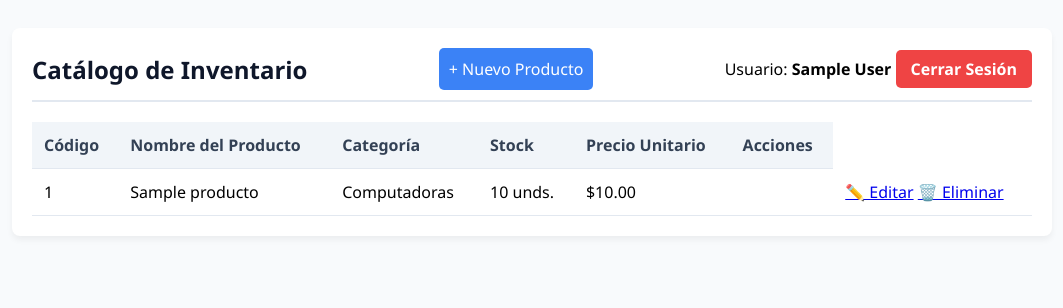
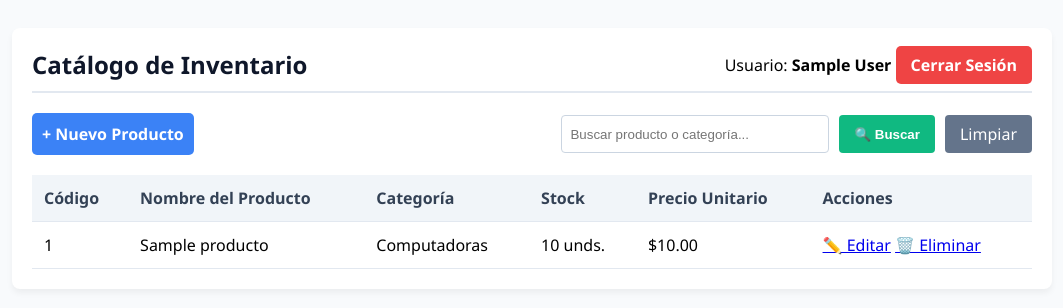
Before and after one commit to RAHAB-BELTRAN-67/sistema_inventario_ventas, a PHP site: page /inventario.php in a window 1280 px wide. Shown: the top 308 px of the page, without its empty margins (108-1171 px from the left). Run offline with PHP 8.4, Linux system fonts and the light colour scheme; the visitor is signed in with stand-in values (Sample User, id 1); data comes from the database, SQL or seed files in the repository; tables that the repository leaves empty hold one stand-in row (values such as "Sample post").

Commit message:
Cierre de Módulo:Agregando buscador en tiempo real usando LIKE y GET

```diff
--- a/inventario.php
+++ b/inventario.php
@@ -9,16 +9,31 @@ exit();
 // 2. Incluir el puente de conexión a la base de datos
 require_once 'conexion.php';
 
-// 3. Preparar la consulta SQL relacional (Guía 11)
-// Usamos INNER JOIN para mostrar el nombre de la categoría, no su ID numérico
+// 3. Verificamos si el usuario envió algo por la barra de búsqueda
+$busqueda = isset($_GET['buscar']) ? $_GET['buscar'] : '';
+
+if ($busqueda != '') {
+    // Si hay búsqueda, preparamos la consulta con LIKE para nombre o categoría
+    $sql = "SELECT p.id, p.nombre_producto, c.nombre_categoria, p.stock, p.precio
+            FROM productos p
+            INNER JOIN categorias c ON p.categoria_id = c.id
+            WHERE p.nombre_producto LIKE ? OR c.nombre_categoria LIKE ?
+            ORDER BY p.id ASC";
+
+    $stmt = $conn->prepare($sql);
+    $param_busqueda = "%" . $busqueda . "%";
+    $stmt->bind_param("ss", $param_busqueda, $param_busqueda);
+    $stmt->execute();
+    $resultado = $stmt->get_result();
+    $stmt->close();
+} else {
+    // Si la barra de búsqueda está vacía, mostramos el inventario normal completo
     $sql = "SELECT p.id, p.nombre_producto, c.nombre_categoria, p.stock, p.precio
             FROM productos p
             INNER JOIN categorias c ON p.categoria_id = c.id
             ORDER BY p.id ASC";
-
-// 4. Ejecutar la consulta con MySQLi Orientado a Objetos
-
     $resultado = $conn->query($sql);
+}
 ?>
 
 <!DOCTYPE html>
@@ -28,15 +43,11 @@ $resultado = $conn->query($sql);
 <meta name="viewport" content="width=device-width, initial-scale=1.0">
 <title>Inventario - Sistema de Ventas</title>
 <style>
-body { font-family: 'Segoe UI', Tahoma, Geneva, Verdana, sans-serif; background-color:
-#f8fafc; padding: 20px; }
-.container { max-width: 1000px; margin: 0 auto; background: white; padding: 20px;
-border-radius: 8px; box-shadow: 0 4px 6px rgba(0,0,0,0.05); }
-.header { display: flex; justify-content: space-between; align-items: center; border-bottom:
-2px solid #e2e8f0; padding-bottom: 10px; margin-bottom: 20px; }
+body { font-family: 'Segoe UI', Tahoma, Geneva, Verdana, sans-serif; background-color: #f8fafc; padding: 20px; }
+.container { max-width: 1000px; margin: 0 auto; background: white; padding: 20px; border-radius: 8px; box-shadow: 0 4px 6px rgba(0,0,0,0.05); }
+.header { display: flex; justify-content: space-between; align-items: center; border-bottom: 2px solid #e2e8f0; padding-bottom: 10px; margin-bottom: 20px; }
 h2 { color: #0f172a; margin: 0; }
-.btn-salir { background-color: #ef4444; color: white; text-decoration: none; padding: 8px
-15px; border-radius: 5px; font-weight: bold; }
+.btn-salir { background-color: #ef4444; color: white; text-decoration: none; padding: 8px 15px; border-radius: 5px; font-weight: bold; }
 .btn-salir:hover { background-color: #dc2626; }
 table { width: 100%; border-collapse: collapse; margin-top: 10px; }
 th, td { padding: 12px; text-align: left; border-bottom: 1px solid #e2e8f0; }
@@ -49,14 +60,25 @@ tr:hover { background-color: #f8fafc; }
 
 <div class="container">
     <div class="header">
-
         <h2>Catálogo de Inventario</h2>
-<a href="nuevo_producto.php" style="background: #3b82f6; color: white; padding: 10px;
-text-decoration: none; border-radius: 5px;">+ Nuevo Producto</a>
         <div>
             <span>Usuario: <strong><?php echo $_SESSION['nombre']; ?></strong></span>
             <a href="logout.php" class="btn-salir">Cerrar Sesión</a>
         </div>
+    </div>
+
+    <!-- Formulario de Búsqueda y Botón Nuevo Producto -->
+    <div style="margin-bottom: 20px; display: flex; justify-content: space-between; align-items: center;">
+        <a href="nuevo_producto.php" style="background: #3b82f6; color: white; padding: 10px; text-decoration: none; border-radius: 5px; font-weight: bold;">+ Nuevo Producto</a>
+
+        <!-- Formulario de Búsqueda (Paso 1 de la guía) -->
+        <form method="GET" style="display: flex; gap: 10px;">
+            <input type="text" name="buscar" placeholder="Buscar producto o categoría..."
+                   value="<?php echo isset($_GET['buscar']) ? htmlspecialchars($_GET['buscar']) : ''; ?>"
+                   style="padding: 8px; border: 1px solid #cbd5e1; border-radius: 4px; width: 250px;">
+            <button type="submit" style="background: #10b981; color: white; border: none; padding: 8px 15px; border-radius: 4px; cursor: pointer; font-weight: bold;">🔍 Buscar</button>
+            <a href="inventario.php" style="background: #64748b; color: white; padding: 8px 15px; text-decoration: none; border-radius: 4px;">Limpiar</a>
+        </form>
     </div>
 
     <table>
@@ -68,22 +90,14 @@ text-decoration: none; border-radius: 5px;">+ Nuevo Producto</a>
                 <th>Stock</th>
                 <th>Precio Unitario</th>
                 <th>Acciones</th>
-
-
             </tr>
         </thead>
-
         <tbody>
         <?php
-// 5. Ciclo WHILE para imprimir las filas dinámicamente
-// Si hay resultados en la base de datos, iteramos fila por fila
-if ($resultado->num_rows > 0) {
+        if ($resultado && $resultado->num_rows > 0) {
             while($fila = $resultado->fetch_assoc()) {
-
-// Lógica de negocio: Si el stock es menor a 10, le ponemos una clase roja
                 $claseStock = ($fila['stock'] < 10) ? 'stock-bajo' : '';
         ?>
-<!-- HTML que se repite por cada producto -->
             <tr>
                 <td> <?php echo $fila['id']; ?> </td>
                 <td> <?php echo $fila['nombre_producto']; ?> </td>
@@ -91,28 +105,20 @@ $claseStock = ($fila['stock'] < 10) ? 'stock-bajo' : '';
                 <td class="<?php echo $claseStock; ?>"> <?php echo $fila['stock']; ?> unds. </td>
                 <td> $<?php echo number_format($fila['precio'], 2); ?> </td>
                 <td>
-            <!-- ... dentro del ciclo while de inventario.php ... -->
-             <td>
-            <!-- NUEVO BOTÓN DE EDITAR -->
-<a href="editar_producto.php?id=<?php echo $fila['id']; ?>" class="btn-editar">✏️
-Editar</a>
-
+                    <a href="editar_producto.php?id=<?php echo $fila['id']; ?>" class="btn-editar">✏️ Editar</a>
                     <a href="eliminar_producto.php?id=<?php echo $fila['id']; ?>"
                        class="btn-eliminar"
-                onclick="return confirm('¿Estás absolutamente seguro de eliminar el producto: <?php
-                echo $fila['nombre_producto']; ?>?');">
+                       onclick="return confirm('¿Estás absolutamente seguro de eliminar el producto: <?php echo $fila['nombre_producto']; ?>?');">
                        🗑️ Eliminar
                     </a>
                 </td>
             </tr>
         <?php
-} // Fin del bucle while
+            }
         } else {
         ?>
-<!-- Si la tabla está vacía, mostramos este mensaje -->
             <tr>
-<td colspan="5" style="text-align:center;">No hay productos registrados en el
-sistema.</td>
+                <td colspan="6" style="text-align:center;">No hay productos registrados o no se encontraron coincidencias.</td>
             </tr>
         <?php } ?>
         </tbody>
@@ -120,8 +126,9 @@ sistema.</td>
 </div>
 
 <?php
-// 6. Liberar la memoria del resultado (Buena práctica profesional)
+if ($resultado) {
     $resultado->free();
+}
 ?>
 
 </body>
```
Lines whose indentation alone changed are shown as unchanged.
